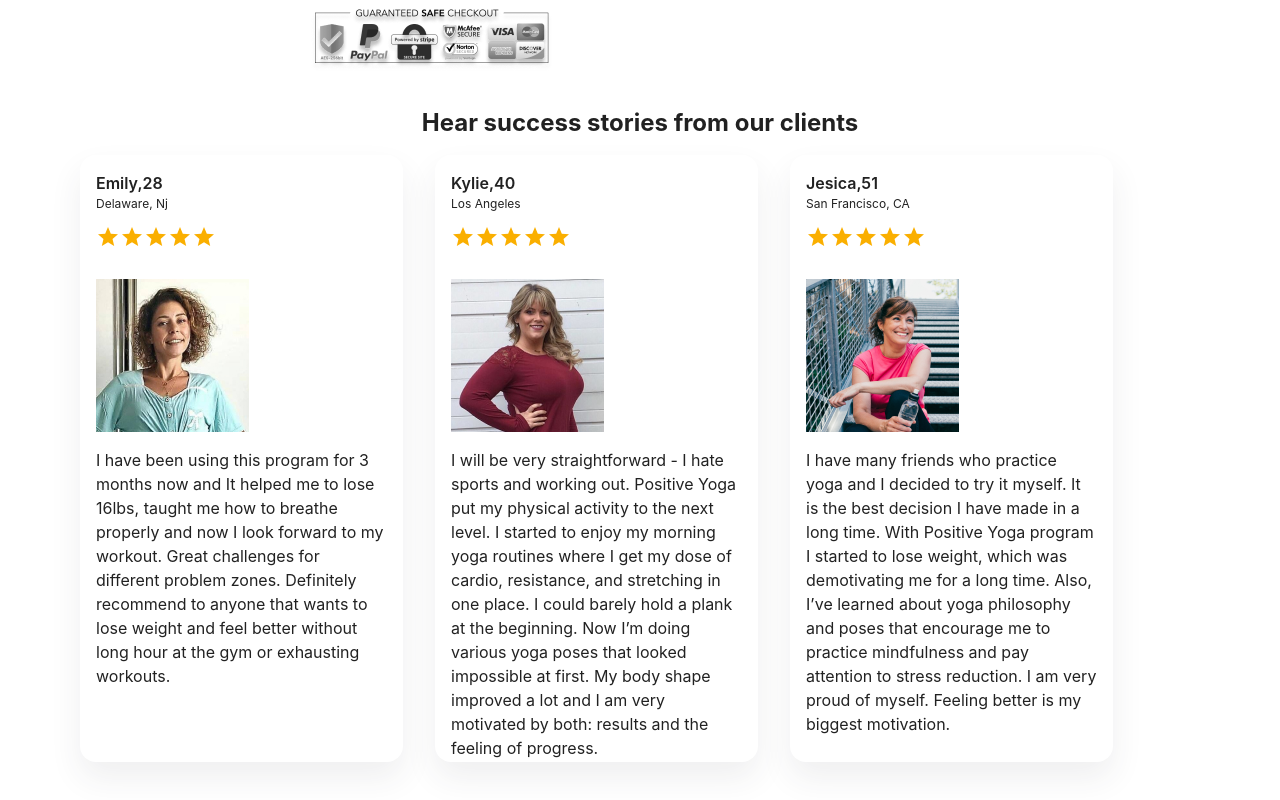
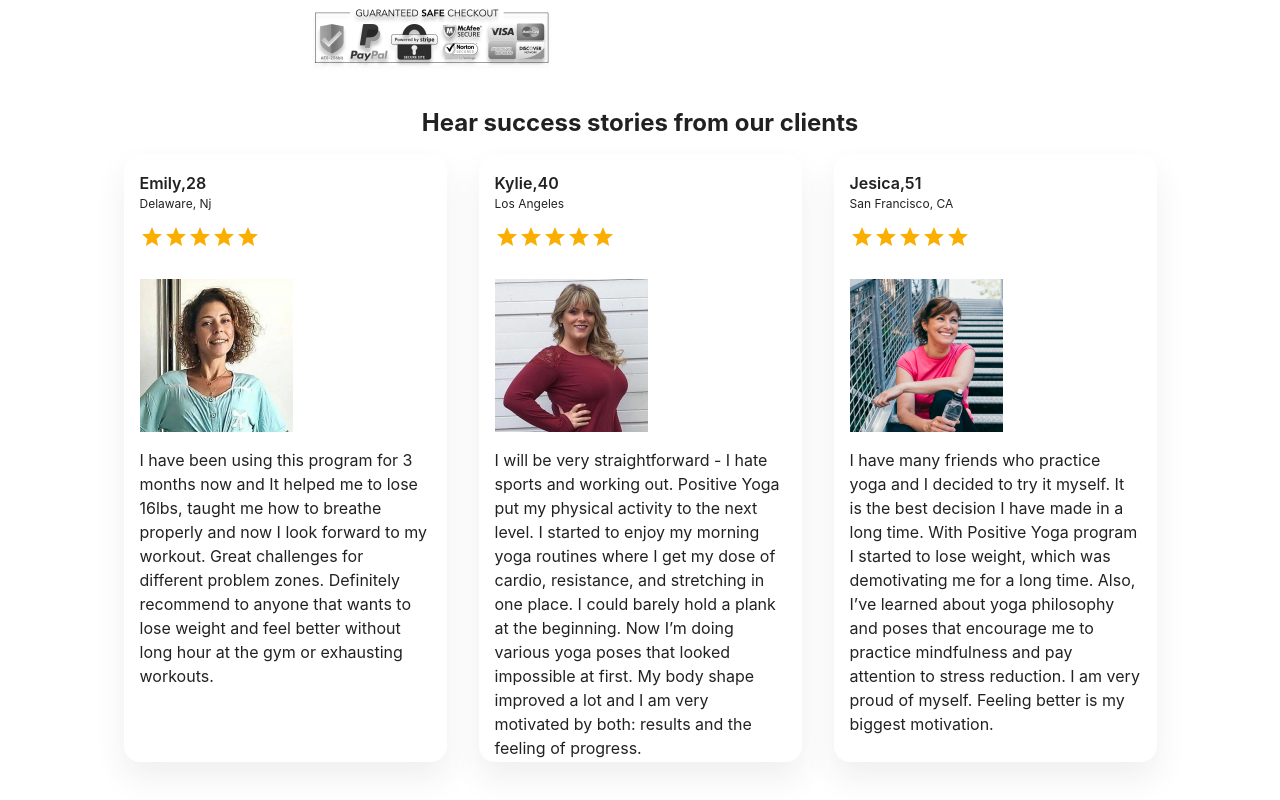
Before and after one commit to styylz/KiloHealth-positive-yoga-, a React (Create React App) app in the folder client/: page / in a window 1280 px wide. Shown: the part 920-1720 px from the top of the page. Built offline with nearby package versions, Linux system fonts and the light colour scheme; a web font is replaced by a local one.

Commit message:
style: deleted box

```diff
--- a/client/src/views/Home/HomePage/HomePage.jsx
+++ b/client/src/views/Home/HomePage/HomePage.jsx
@@ -77,9 +77,15 @@ const HomePage = () => {
           display: 'flex',
         }}
         >
-          {personData.map((userInfo) => (
-            <PersonCard {...userInfo} />
-          ))}
+          <Box sx={{
+            display: 'flex',
+            mx: 'auto',
+          }}
+          >
+            {personData.map((userInfo) => (
+              <PersonCard {...userInfo} />
+            ))}
+          </Box>
         </Box>
       ) : (
         <ImageSwiper>
```
